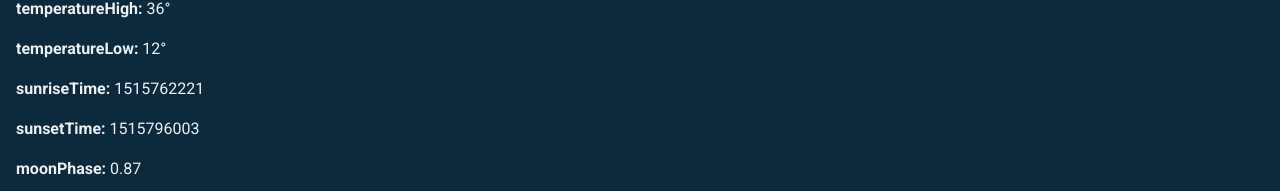
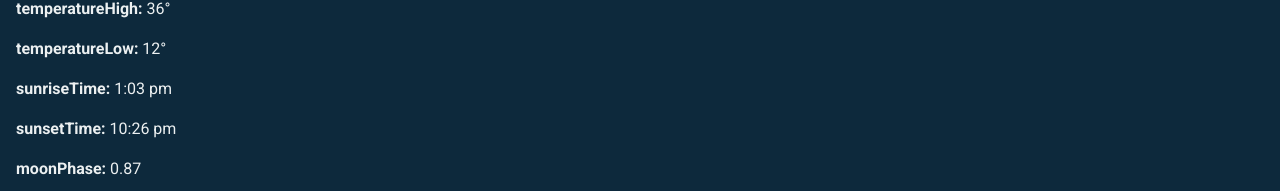
Before and after one commit to jdugdown/weather, a Vue app: page / in a window 1280 px wide. Shown: the part 982-1173 px from the top of the page. Built offline with nearby package versions, Linux system fonts and the light colour scheme; a web font is replaced by a local one.

Commit message:
add formatTime filter

```diff
--- a/src/components/Today.vue
+++ b/src/components/Today.vue
@@ -4,8 +4,8 @@
     <p><strong>summary:</strong> {{ forecast.summary }}</p>
     <p><strong>temperatureHigh:</strong> {{ forecast.temperatureHigh | temperature }}</p>
     <p><strong>temperatureLow:</strong> {{ forecast.temperatureLow | temperature }}</p>
-    <p><strong>sunriseTime:</strong> {{forecast.sunriseTime}}</p>
-    <p><strong>sunsetTime:</strong> {{forecast.sunsetTime}}</p>
+    <p><strong>sunriseTime:</strong> {{forecast.sunriseTime | formatTime }}</p>
+    <p><strong>sunsetTime:</strong> {{forecast.sunsetTime | formatTime }}</p>
     <p><strong>moonPhase:</strong> {{ forecast.moonPhase }}</p>
     <p><strong>precipProbability:</strong> {{ forecast.precipProbability | percent }}</p>
   </div>
--- a/src/main.js
+++ b/src/main.js
@@ -37,3 +37,10 @@ Vue.filter('formatDate', function (value) {
   value = moment(value).format('ddd DD')
   return value
 })
+
+Vue.filter('formatTime', function (value) {
+  if (!value) return ''
+  value = new Date(value*1000);
+  value = moment(value).format('h:mm a')
+  return value
+})
```
